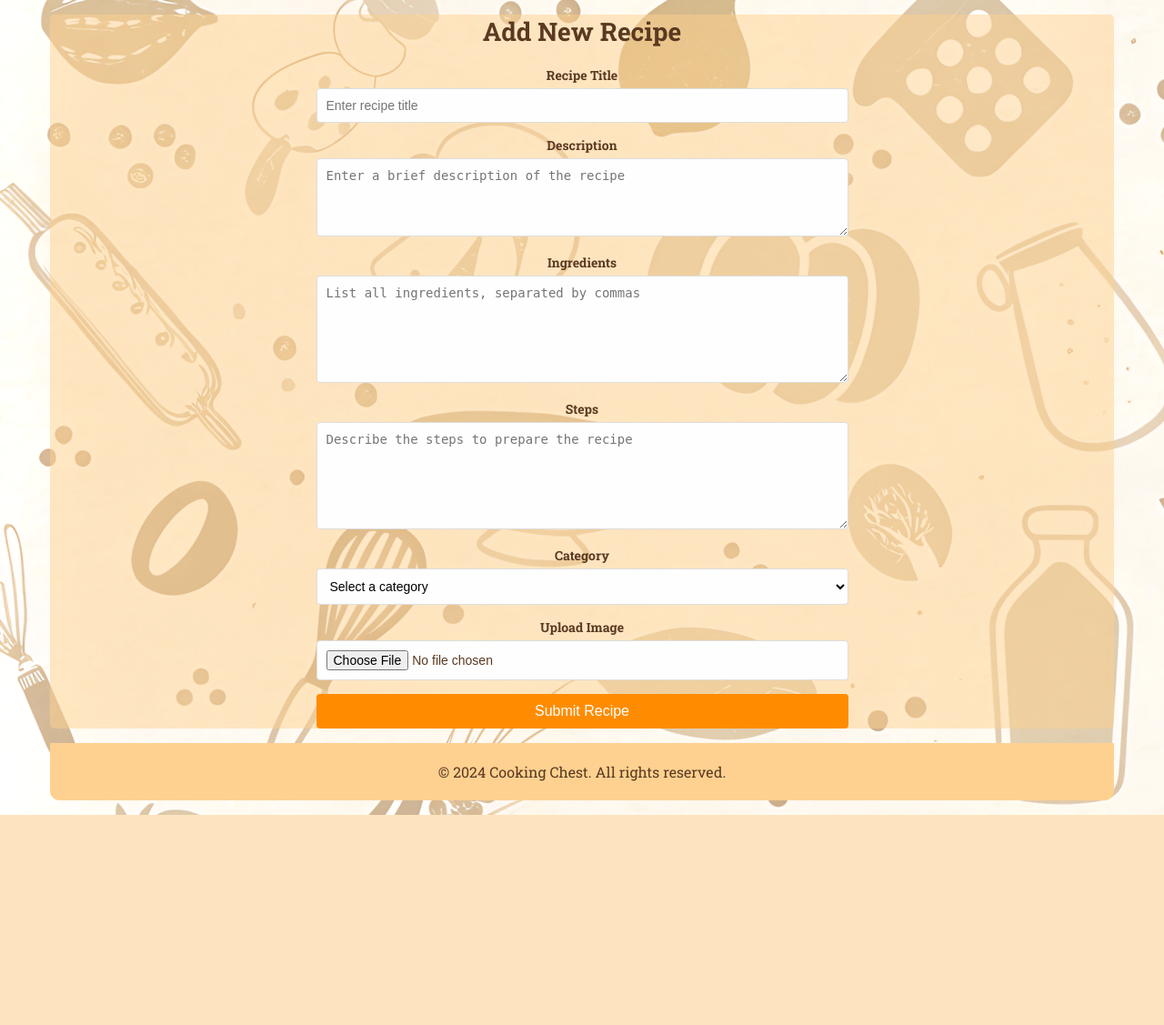
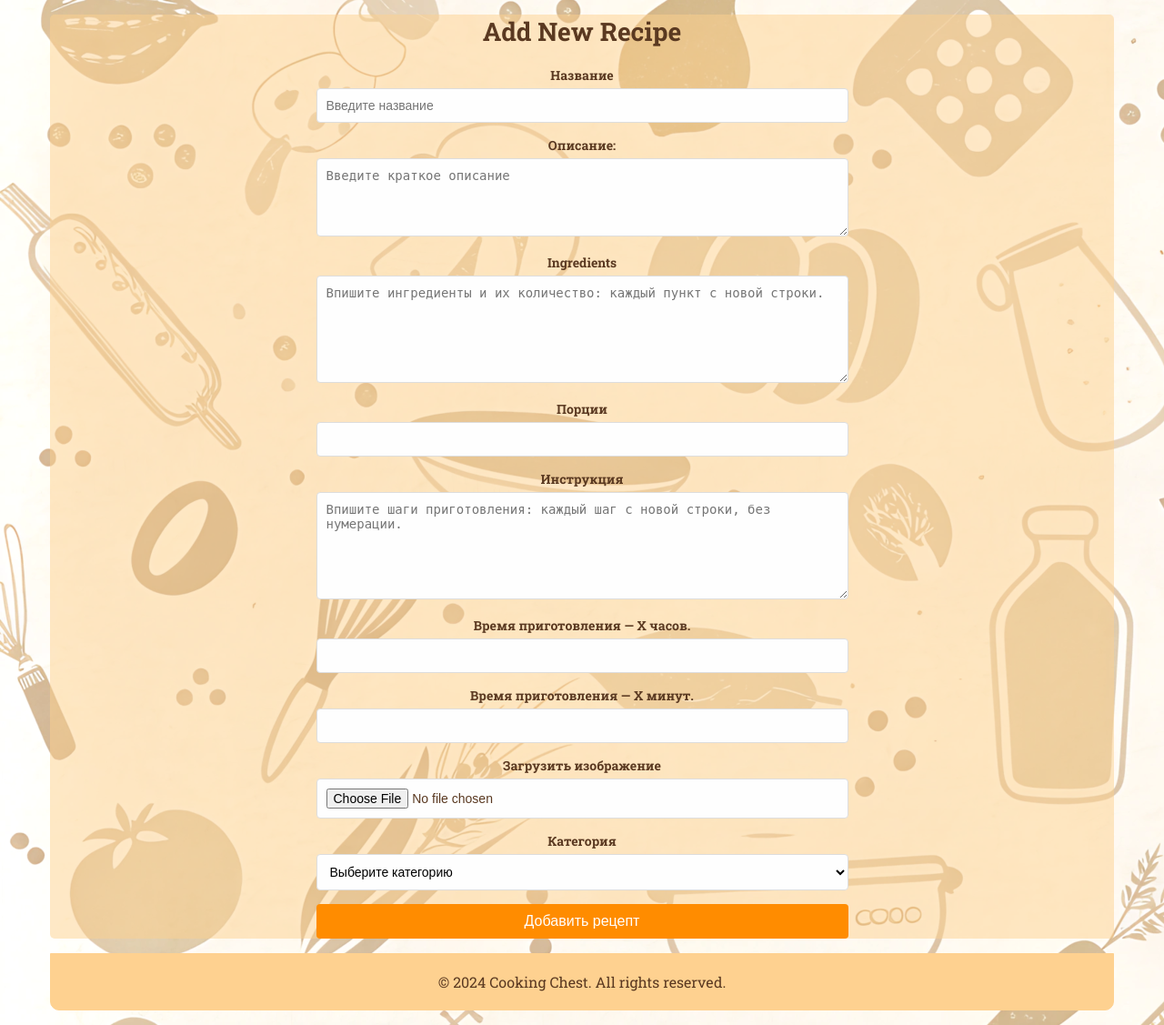
Before and after one commit to malgurvik/Culinary_chest, a Django app: template culinary_chest/recipes/templates/recipes/add_recipe.html in a window 1280 px wide. Shown: the part 92-1219 px from the top of the page at 91% size. Before the commit the page ends 988 px from the top, so only its background shows below. Run offline with Django 5.2, Linux system fonts and the light colour scheme; the template is opened without the code that fills it, so the values that code supplies are empty; parts of the project's set-up code (start-up, migrations or seed data) failed here and were passed over.

Commit message:
finished add recipe, comment section, bugfix

```diff
--- a/culinary_chest/main/templates/main/index.html
+++ b/culinary_chest/main/templates/main/index.html
@@ -32,8 +32,10 @@
                         {% if recipe.image %}
                             <img
                                     src="{{ recipe.image.url }}"
-                            alt="Recipe"
+                                    alt=""
                             />
+                        {% else %}
+                            <img src="{% static 'vendor/img/default_recipe_img.png' %}" alt=""/>
                         {% endif %}
                         <h2>{{ recipe.name }}</h2>
                     </a>
--- a/culinary_chest/main/views.py
+++ b/culinary_chest/main/views.py
@@ -4,7 +4,7 @@ from recipes.models import Recipes
 
 
 def index(request):
-    recipe = Recipes.objects.all()
+    recipe = Recipes.objects.all().order_by('-id')[:6]
     context = {
         "title": "Кулинарный Сундучок",
         "recipes": recipe,
--- a/culinary_chest/recipes/templates/recipes/add_recipe.html
+++ b/culinary_chest/recipes/templates/recipes/add_recipe.html
@@ -10,73 +10,98 @@
                     method="POST"
                     enctype="multipart/form-data"
             >
+                {% csrf_token %}
+{#                {{ form.as_p }}#}
                 <div class="form-group">
-          <label for="recipe-title">Recipe Title</label>
+                    <label for="id_name">Название</label>
                     <input
                             type="text"
-            id="recipe-title"
-            name="recipe_title"
-            placeholder="Enter recipe title"
+                            id="id_name"
+                            name="name"
+                            placeholder="Введите название"
                             required
                     />
                 </div>
 
                 <div class="form-group">
-          <label for="description">Description</label>
+                    <label for="id_description">Описание:</label>
                     <textarea
-            id="description"
+                            id="id_description"
                             name="description"
                             rows="4"
-            placeholder="Enter a brief description of the recipe"
+                            placeholder="Введите краткое описание"
+                    ></textarea>
+                </div>
+
+                <div class="form-group">
+                    <label for="id_ingredients">Ingredients</label>
+                    <textarea
+                            id="id_ingredients"
+                            name="ingredients"
+                            rows="6"
+                            placeholder="Впишите ингредиенты и их количество: каждый пункт с новой строки."
                             required
                     ></textarea>
                 </div>
 
                 <div class="form-group">
-          <label for="ingredients">Ingredients</label>
+                    <label for="id_portions">Порции</label>
+                    <input type="number"
+                           id="id_portions"
+                           name="portions"
+                    >
+                </div>
+
+                <div class="form-group">
+                    <label for="id_instructions">Инструкция</label>
                     <textarea
-            id="ingredients"
-            name="ingredients"
+                            id="id_instructions"
+                            name="instructions"
                             rows="6"
-            placeholder="List all ingredients, separated by commas"
+                            placeholder="Впишите шаги приготовления: каждый шаг с новой строки, без нумерации."
                             required
                     ></textarea>
                 </div>
 
                 <div class="form-group">
-          <label for="steps">Steps</label>
-          <textarea
-            id="steps"
-            name="steps"
-            rows="6"
-            placeholder="Describe the steps to prepare the recipe"
-            required
-          ></textarea>
+                    <label for="id_cooking_time_hours">Время приготовления — X часов.</label>
+                    <input type="number"
+                           id="id_cooking_time_hours"
+                           name="cooking_time_hours"
+                    >
                 </div>
 
                 <div class="form-group">
-          <label for="category">Category</label>
-          <select id="category" name="category" required>
-            <option value="">Select a category</option>
-            <option value="appetizer">Appetizer</option>
-            <option value="main-course">Main Course</option>
-            <option value="dessert">Dessert</option>
-            <option value="beverages">Beverages</option>
+                    <label for="id_cooking_time_minutes">Время приготовления — X минут.</label>
+                    <input type="number"
+                           id="id_cooking_time_minutes"
+                           name="cooking_time_minutes"
+                    >
+                </div>
+
+                <div class="form-group">
+                    <label for="id_image">Загрузить изображение</label>
+                    <input
+                            type="file"
+                            id="id_image"
+                            name="image"
+                            accept="image/*"
+                    />
+                </div>
+
+                <div class="form-group">
+                    <label for="id_category">Категория</label>
+                    <select id="id_category" name="category" required>
+                        <option value="">Выберите категорию</option>
+                        <option value="2">Закуски</option>
+                        <option value="3">Салаты</option>
+                        <option value="4">Первые блюда</option>
+                        <option value="5">Основные блюда</option>
+                        <option value="6">Десерты</option>
                     </select>
                 </div>
 
-        <div class="form-group">
-          <label for="image">Upload Image</label>
-          <input
-            type="file"
-            id="image"
-            name="image"
-            accept="image/*"
-            required
-          />
-        </div>
-
-        <button type="submit" class="submit-btn">Submit Recipe</button>
+                <button type="submit" class="submit-btn">Добавить рецепт</button>
             </form>
         </div>
     </main>
--- a/culinary_chest/recipes/templates/recipes/catalog.html
+++ b/culinary_chest/recipes/templates/recipes/catalog.html
@@ -33,9 +33,11 @@
                             {% if recipe.image %}
                             <img
                                     src="{{ recipe.image.url }}"
-                                    alt="Recipe"
+                                    alt=""
                             />
-                            {% endif %}
+                        {% else %}
+                            <img src="{% static 'vendor/img/default_recipe_img.png' %}" alt=""/>
+                        {% endif %}
                             <h2>{{ recipe.name }}</h2>
                         </a>
                     </div>
--- a/culinary_chest/recipes/urls.py
+++ b/culinary_chest/recipes/urls.py
@@ -5,7 +5,8 @@ app_name = "recipes"
 
 urlpatterns = [
     path("search/", views.catalog, name="search"),
+    path("add/", views.add_recipe, name="add"),
     path("<slug:category_slug>/", views.catalog, name="index"),
     path("recipe/<slug:recipe_slug>/", views.recipe_detail, name="recipe"),
-    path("add/", views.add_recipe, name="add"),
+
 ]
--- a/culinary_chest/templates/base.html
+++ b/culinary_chest/templates/base.html
@@ -28,7 +28,7 @@
             <a href="{% url 'catalog:index' 'all' %}">
                 <p>Каталог</p>
             </a>
-            <a href="{% url 'catalog:add_recipe' 'all' %}">
+            <a href="{% url 'catalog:add' %}">
                 <p>Добавить рецепт</p>
             </a>
 
--- a/culinary_chest/users/views.py
+++ b/culinary_chest/users/views.py
@@ -56,6 +56,7 @@ def profile(request):
     else:
         form = ProfileForm(instance=request.user)
         recipes = Recipes.objects.all().filter(author_id= request.user.id)
+
     context = {
         "title": "Мой профиль",
         "form": form,
```
Also changed, not shown: culinary_chest/recipes/forms.py (+17 -1 lines), culinary_chest/recipes/templates/recipes/recipe.html (+24 -31 lines), culinary_chest/recipes/views.py (+36 -3 lines), culinary_chest/static/vendor/img/default_recipe_img.png (added). Lines whose indentation alone changed are shown as unchanged.
